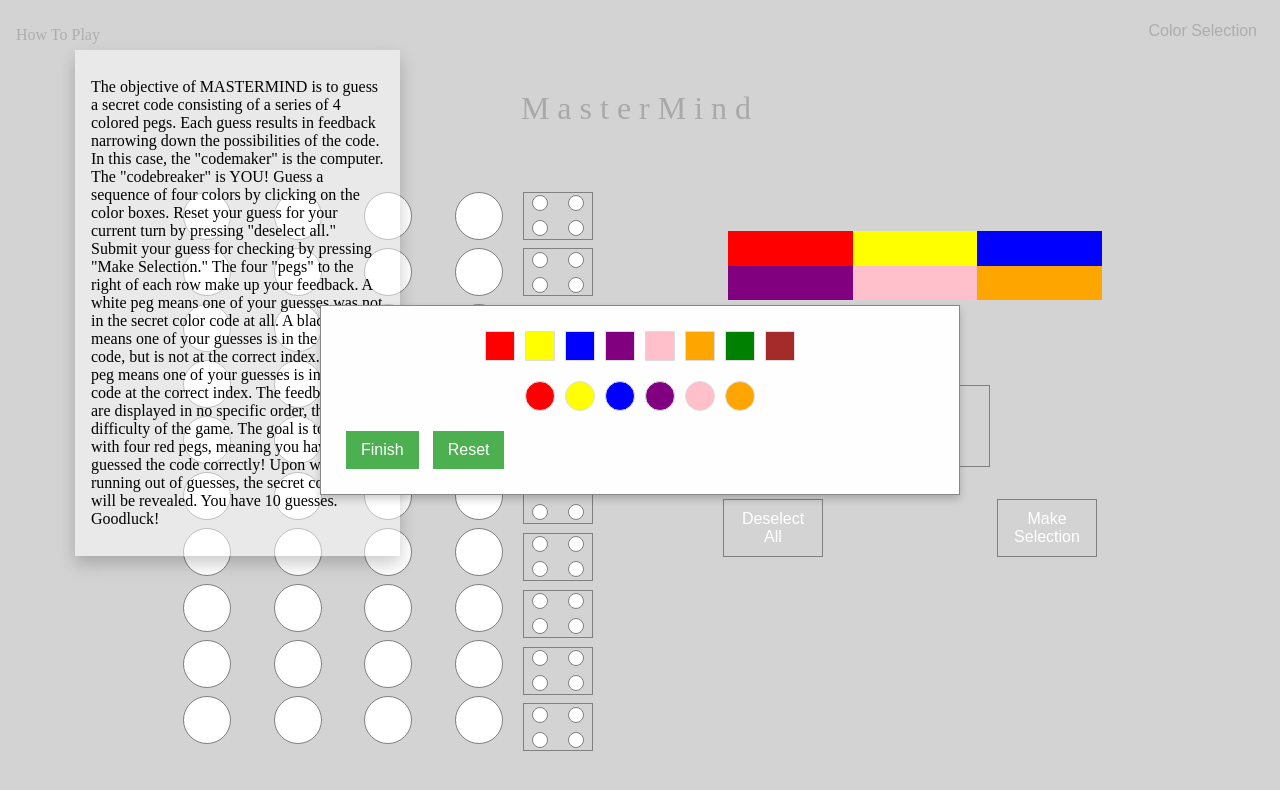
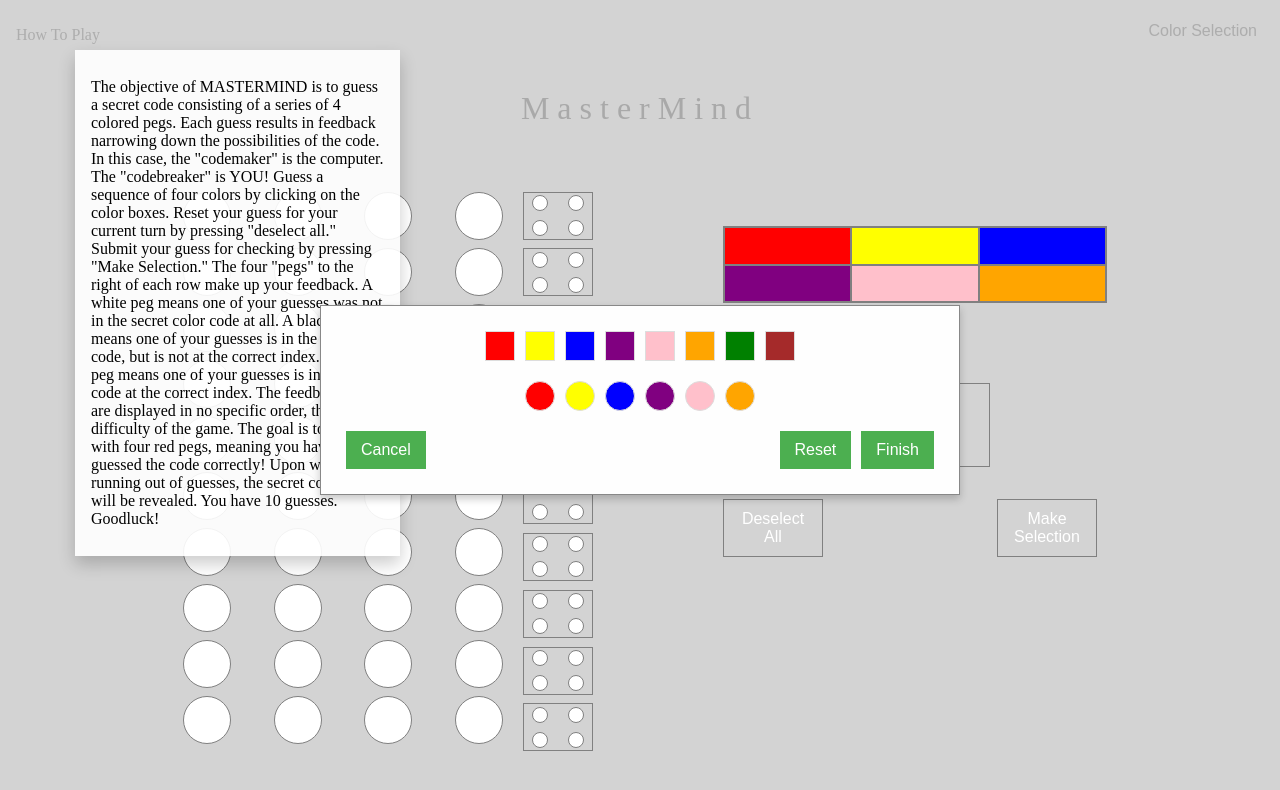
Before and after one commit to teyotobias/MasterMind, a plain HTML site: page index.html in a window 1280 px wide. Both pictures are taken after a click on the button "Color Selection". Drawn offline with Linux system fonts and the light colour scheme.

Commit message:
Color selection modal finished.

```diff
--- a/index.html
+++ b/index.html
@@ -211,8 +211,11 @@ revealed. You have 10 guesses. Goodluck!</p>
         <div id="selected-colors">
 
         </div>
-        <button onclick="finishColorSelection()">Finish</button>
-        <button onclick="resetColorSelection()">Reset</buttononclick=>
+        <div class="colorButtons">
+            <button onclick="cancelColorSelection()" id="cancelButton">Cancel</button>
+            <button onclick="resetColorSelection()">Reset</button>
+            <button onclick="finishColorSelection()">Finish</button>
+        </div>
     </div>
 
 </body>
--- a/main.css
+++ b/main.css
@@ -1,5 +1,14 @@
 * {
     box-sizing: border-box;
+}
+
+.colorButtons {
+    display: flex;
+    justify-content: flex-end;
+}
+
+#cancelButton {
+    margin-right: auto;
 }
 /*
 CSS for bubbles that represent a color selected for in-game use
@@ -120,7 +129,7 @@ body {
     display: none;
     position: absolute;
     background-color: #f9f9f9;
-    background-color: rgba(255,255,255,0.5);
+    background-color: rgba(255,255,255,0.9);
     min-width: 160px;
     max-width: 325px;
     box-shadow: 0px 8px 16px 0px rgba(0,0,0,0.2);
@@ -244,11 +253,12 @@ h1 {
 #colors {
     width: 100%;
     margin-left: 10px;
-    padding: 5px;
+    /* padding: 5px; */
     height: 30%;
     display: grid;
     grid-template-columns: repeat(3, 1fr);
     grid-template-rows: repeat(2, 1fr);
+    border: 1px solid gray;
 }
 
 #colors > div {
@@ -256,6 +266,7 @@ h1 {
     grid-column: span 1;
     min-width: 30px;
     min-height: 30px;
+    border: 1px solid grey;
 
 }
 
--- a/main.js
+++ b/main.js
@@ -26,7 +26,8 @@ let results; //array of 10 rows corresponding to color choices player makes
 let playerChoices;
 let colorCode;
 let playerResults;
-let currentSelection = []
+let currentSelection = [];
+let initialSelection = [];
 
 
 /*----- cached elements  -----*/
@@ -41,8 +42,10 @@ document.getElementById('colors').addEventListener('click', handleChoice);
 document.getElementById('play-again').addEventListener('click', playAgain);
 document.getElementById('deselect').addEventListener('click', deselectAll);
 document.getElementById('select').addEventListener('click', handleSelect);
+document.getElementById('cancelButton').addEventListener('click', cancelColorSelection)
 document.getElementById('color-selection-button').addEventListener('click', function() {
     if (turn == 0 && playerChoices.every(choice => choice === 0)) {
+        initialSelection = [...currentSelection];
         document.getElementById('color-selection-modal').style.display = 'block';
         populateColorChoices();
         updateSelectedColorsDisplay();
@@ -153,6 +156,12 @@ function finishColorSelection() {
         console.log('New Color Code:', colorCode);
         // now update game logic to use these colors
     }
+}
+function cancelColorSelection() {
+    currentSelection = [...initialSelection];
+    document.getElementById('color-selection-modal').style.display = 'none';
+    renderPlayerColorChoices();
+    // no perceived need to update currentSelection or colorCode, game will continue w/defaults
 }
 // populates color choices available in color selection (all 8)
 function populateColorChoices() {
```
